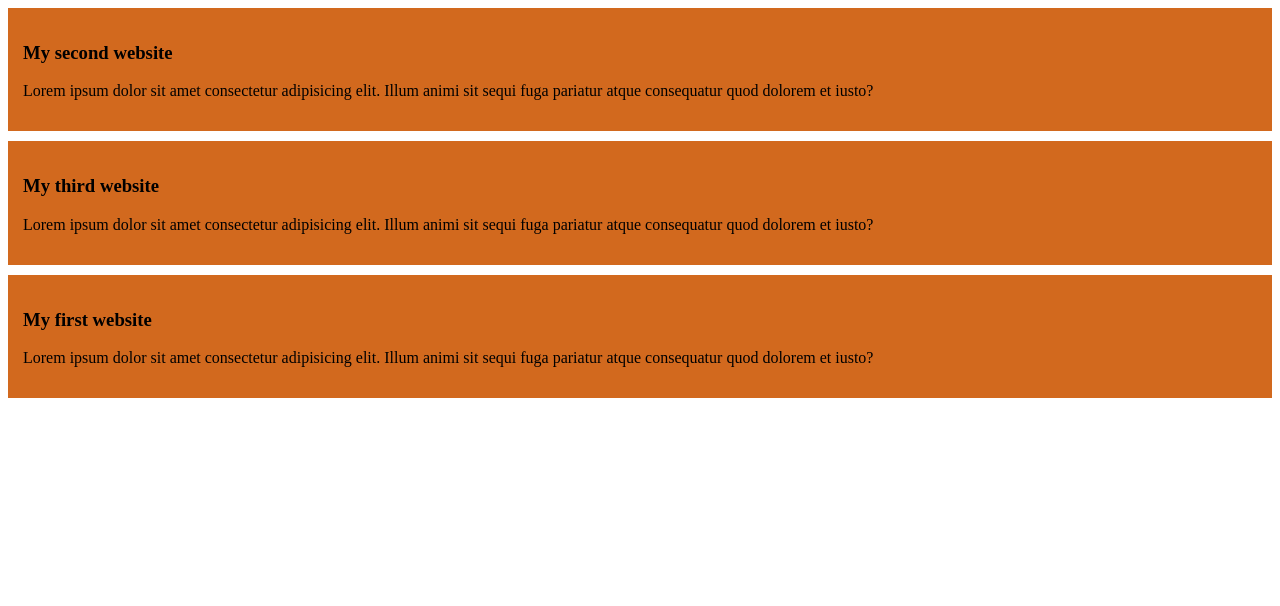
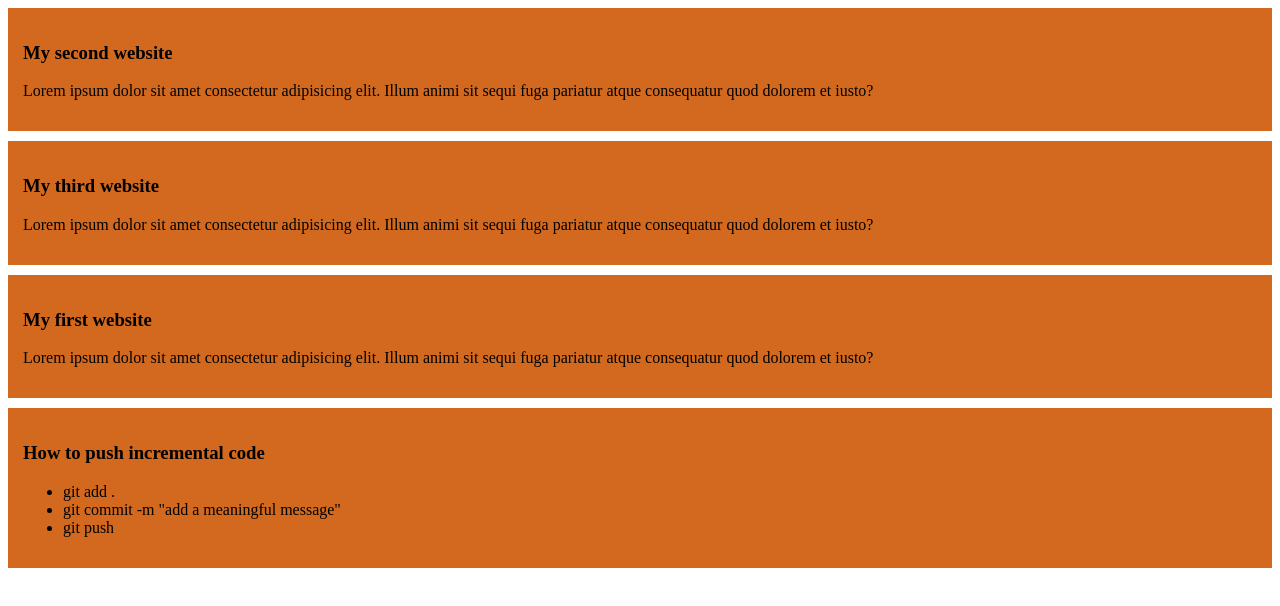
Before and after one commit to Ifrat952/ifrat-first-project, a plain HTML site: page index.html in a window 1280 px wide. Drawn offline with Linux system fonts and the light colour scheme.

Commit message:
i update my code

```diff
--- a/index.html
+++ b/index.html
@@ -34,5 +34,19 @@
 
 
     </div>
+
+
+
+    <div> <h3>
+ How to push incremental code
+    </h3>
+
+    <ul>
+        <li> git add .</li>
+        <li> git commit -m "add a meaningful message"
+        <li> git push </li>
+        </li>
+    </ul>
+</div>
 </body>
 </html>
```
